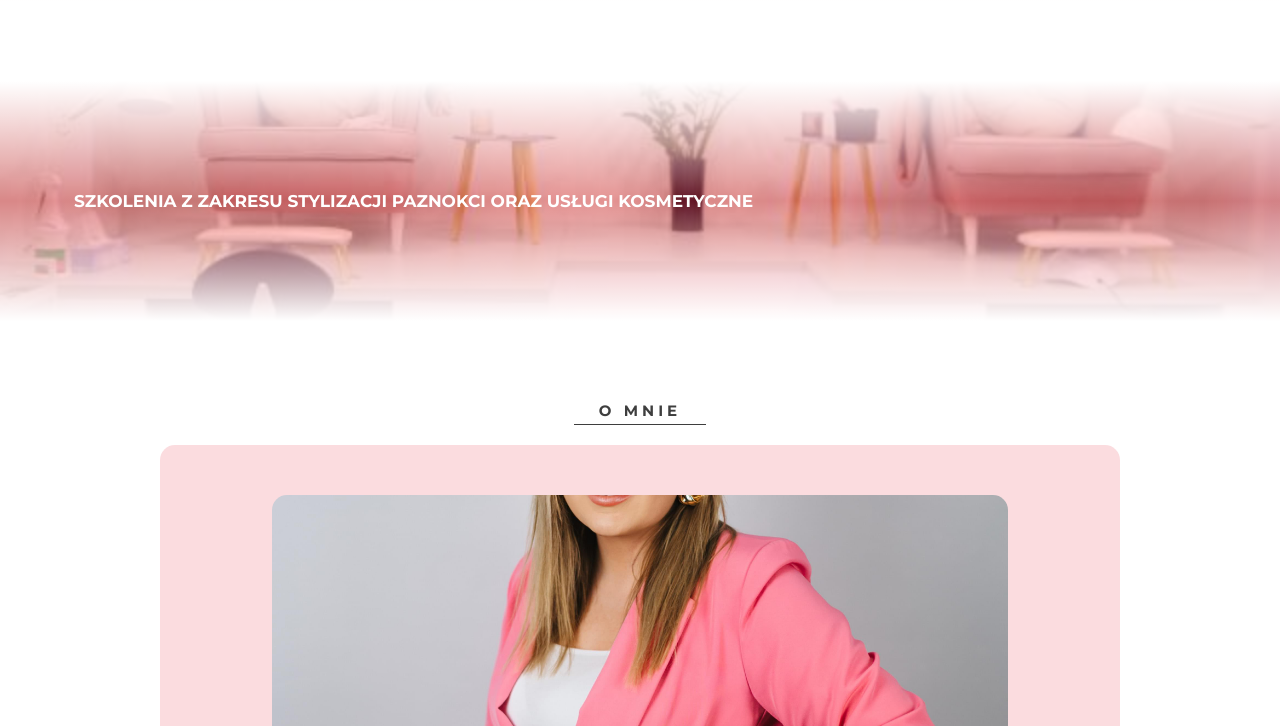
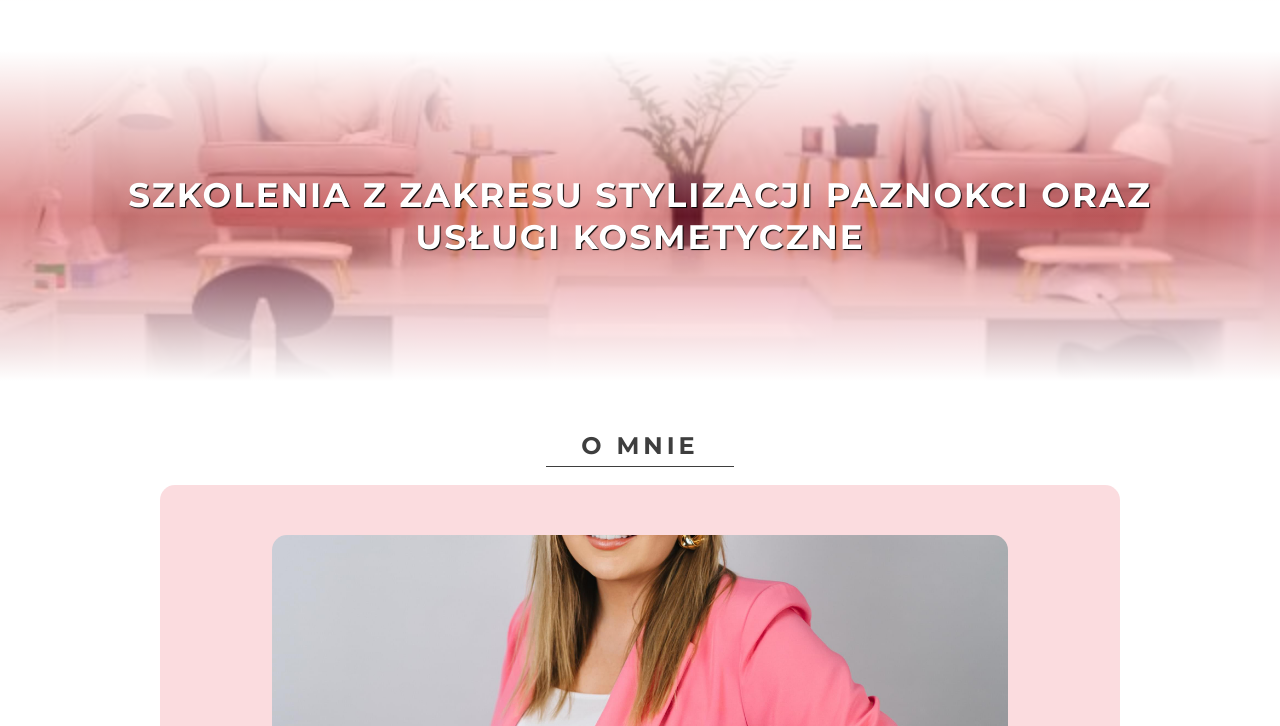
Before and after one commit to wicekknf/wicekknf.github.io, a website: page index.html in a window 1280 px wide. Shown: the part 714-1440 px from the top of the page. Drawn offline with Linux system fonts and the light colour scheme.

Commit message:
working on hero2

```diff
--- a/src/sass/main.scss
+++ b/src/sass/main.scss
@@ -41,9 +41,33 @@ body {
 	text-transform: uppercase;
 	margin-bottom: 25px;
 	text-align: center;
-	// font-size: 3rem;
+	font-size: 1.1rem;
 	letter-spacing: 4px;
 	color: color.$main-text;
+}
+
+@media (width >= 576px) {
+	.title-section {
+		font-size: 1.4rem;
+	}
+}
+
+@media (width >= 768px) {
+	.title-section {
+		font-size: 1.7rem;
+	}
+}
+
+@media (width >= 992px) {
+	.title-section {
+		font-size: 2rem;
+	}
+}
+
+@media (width >= 1200px) {
+	.title-section {
+		font-size: 2.4rem;
+	}
 }
 
 .title-section::after {
@@ -244,11 +268,10 @@ nav {
 // HERO2
 
 .hero2 {
-	margin: 8em 0;
+	margin: 5em 0;
 	position: relative;
 	width: 100%;
-	height: 70vw;
-	max-height: 240px;
+	height: 170px;
 }
 .img-hero2 {
 	height: 100%;
@@ -295,11 +318,48 @@ nav {
 	padding: 1em;
 }
 .text-hero2 h1 {
-	// padding: 1em;
 	text-transform: uppercase;
-	// letter-spacing: 1px;
-	font-size: 1.7rem;
+	text-align: center;
+	letter-spacing: 2px;
+	font-size: 1.6rem;
 	color: #fff;
+	text-shadow: 1px 1px 1px black;
+}
+
+@media (width >= 576px) {
+	.text-hero2 h1 {
+		font-size: 2rem;
+	}
+	.hero2 {
+		height: 220px;
+	}
+}
+
+@media (width >= 768px) {
+	.text-hero2 h1 {
+		font-size: 2.5rem;
+	}
+	.hero2 {
+		height: 280px;
+	}
+}
+
+@media (width >= 992px) {
+	.text-hero2 h1 {
+		font-size: 3rem;
+	}
+	.hero2 {
+		height: 300px;
+	}
+}
+
+@media (width >= 1200px) {
+	.text-hero2 h1 {
+		font-size: 3.4rem;
+	}
+	.hero2 {
+		height: 330px;
+	}
 }
 
 // ABOUT ME
@@ -336,8 +396,9 @@ nav {
 
 .about-me-text {
 	padding: 2em 3em;
-	line-height: 1.5em;
+	line-height: 1.3em;
 	font-size: 1.3rem;
+	text-align: center;
 }
 
 // FOOTER
```
Also changed, not shown: dist/css/main.min.css.
